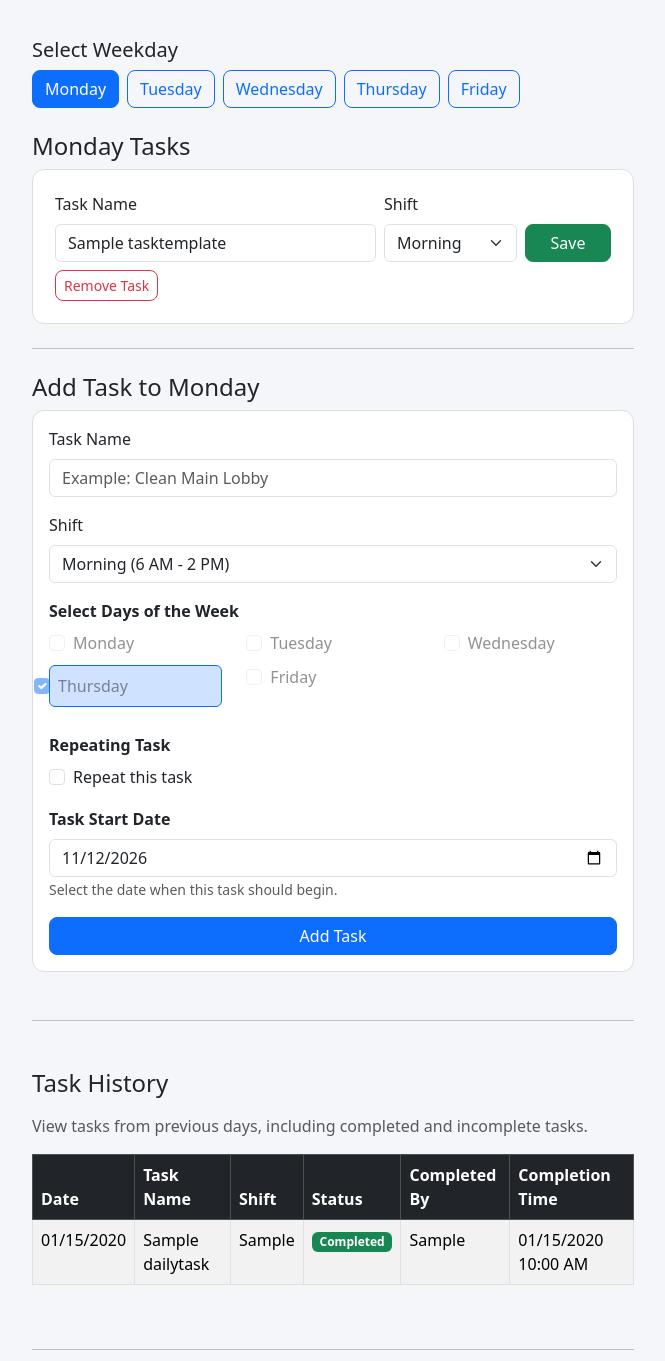
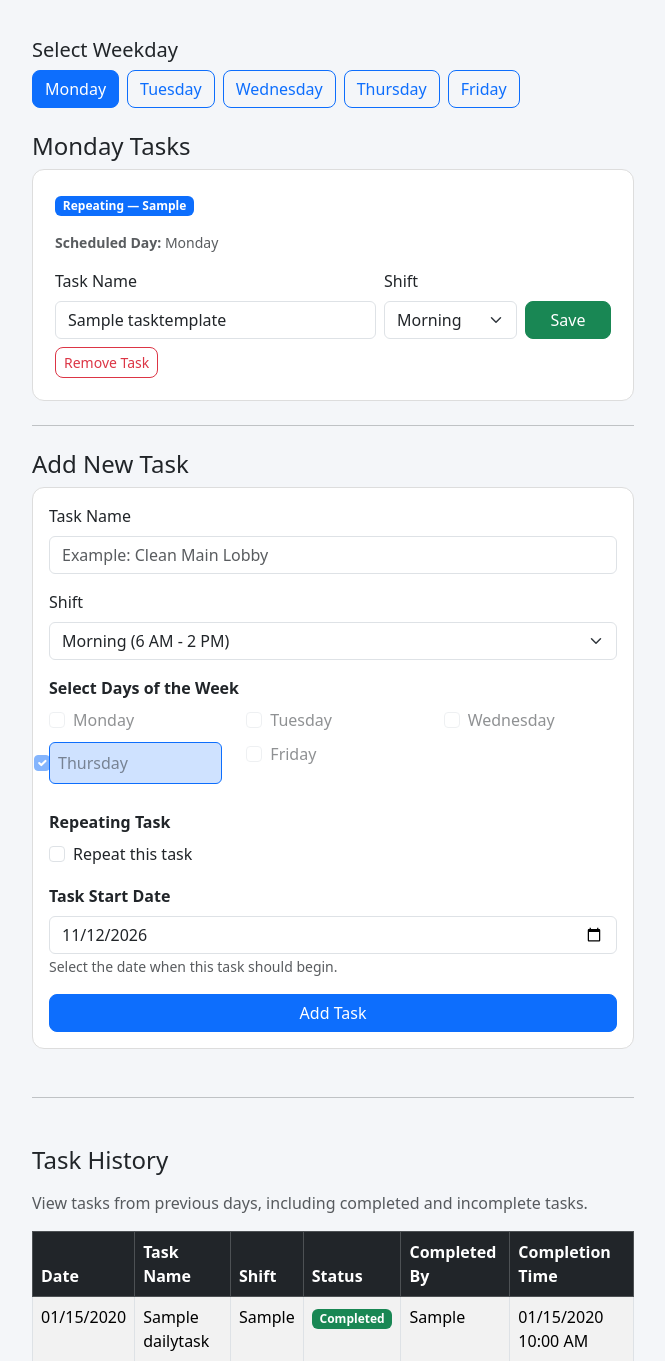
Before and after one commit to tomasiaktv/CustodialTaskList, an ASP.NET Core app: page /Admin/Dashboard in a window 1280 px wide. Shown: the part 153-1514 px from the top of the page, without its empty margins (307-972 px from the left). Run offline with ASP.NET Core 8, Linux system fonts and the light colour scheme; tables that the repository leaves empty hold one stand-in row (values such as "Sample post"); style sheets or scripts are compiled from the project's sources; the project's own start-up code is not run, and a stand-in starts its controllers and pages; some libraries are stand-ins or nearby versions.

Commit message:
Improve admin task scheduling details

```diff
--- a/Pages/Admin/Index.cshtml
+++ b/Pages/Admin/Index.cshtml
@@ -62,6 +62,32 @@
     {
         <div class="card mb-3">
             <div class="card-body">
+
+            <div class="mb-3">
+                @if (task.IsRepeating)
+                {
+                    <span class="badge bg-primary">
+                        Repeating — @(task.RepeatFrequency == "SemiAnnually"
+                                        ? "Semi-Annually"
+                                        : task.RepeatFrequency)
+                    </span>
+                }
+                else
+                {
+                    <span class="badge bg-secondary">
+                        One-Time Task
+                    </span>
+
+                    <span class="text-muted ms-2">
+                        Scheduled: @task.StartDate.ToString("MMMM d, yyyy")
+                    </span>
+                }
+            </div>
+
+            <div class="text-muted small mb-3">
+                <strong>Scheduled Day:</strong>
+                @days[task.DayOfWeek]
+            </div>
 
                 <form method="post"
                       asp-page-handler="Save">
@@ -130,7 +156,7 @@
 
     <hr class="my-4" />
 
-    <h4>Add Task to @Model.DayName</h4>
+    <h4>Add New Task</h4>
 
     <form method="post" asp-page-handler="Save"
           class="card p-3">
```
